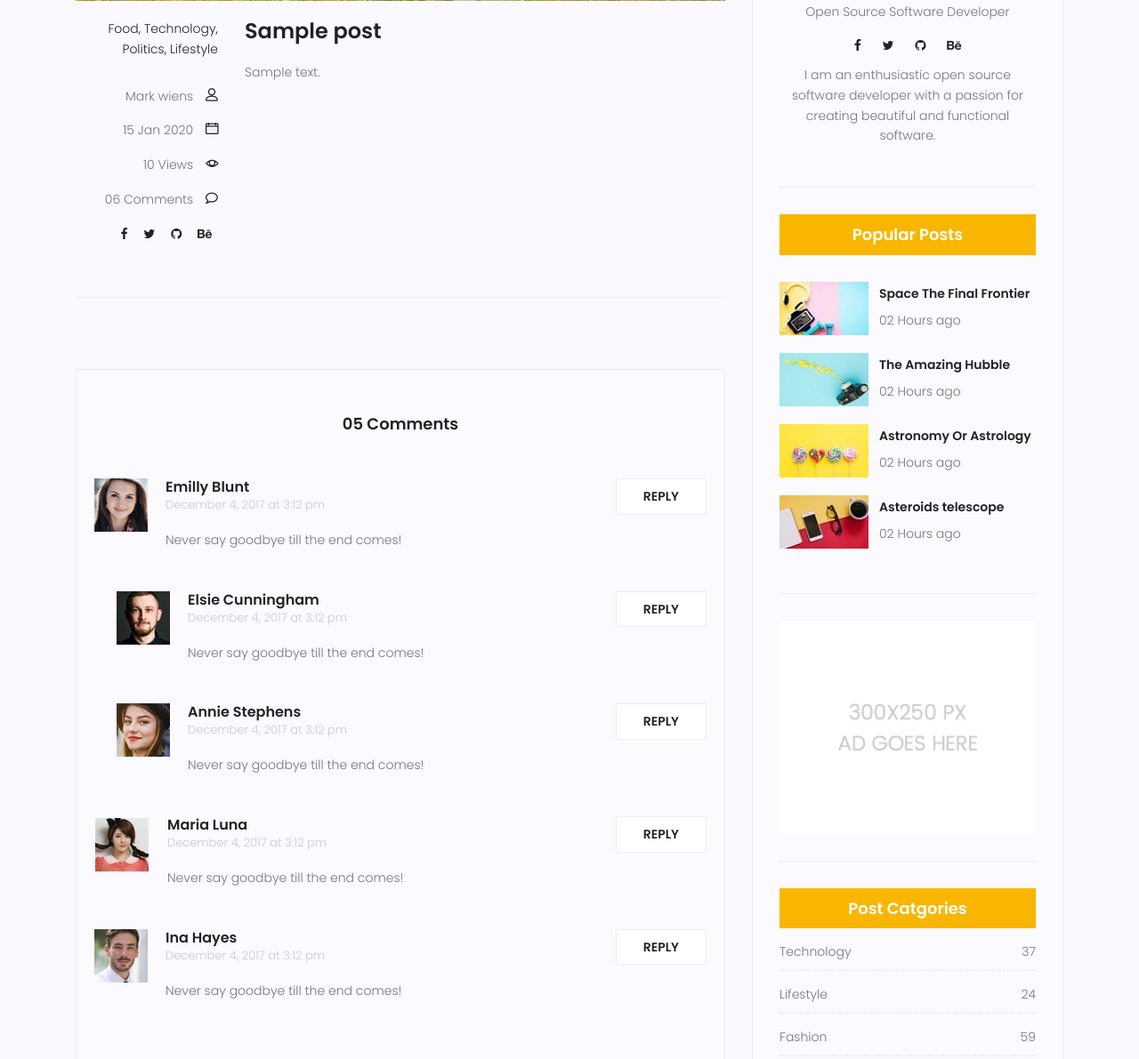
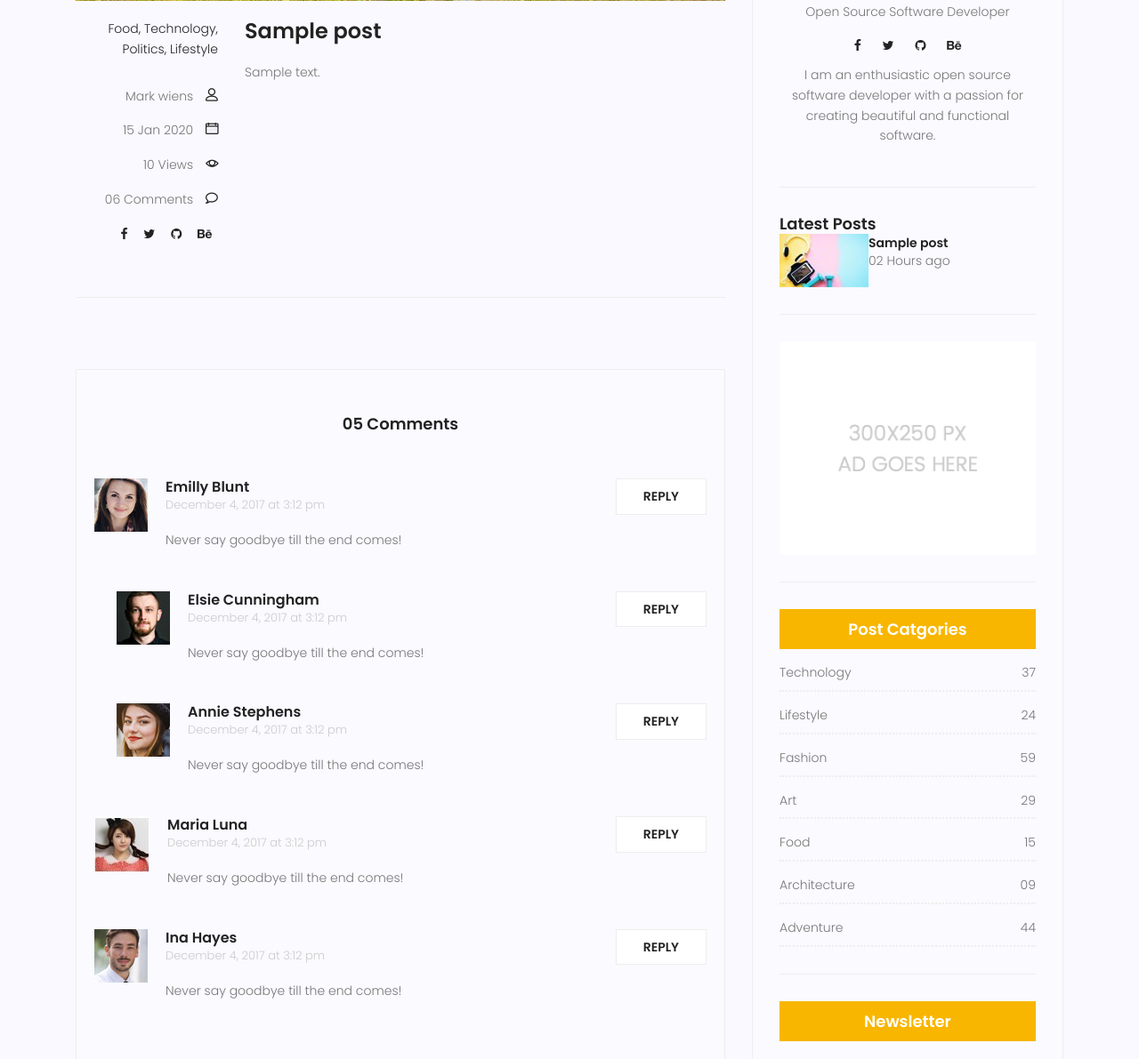
Before and after one commit to miladsade96/mydj, a Django app: page /blog/1 in a window 1280 px wide. Shown: the part 760-1951 px from the top of the page at 89% size. Run offline with Django 3.2, Linux system fonts and the light colour scheme; tables that the repository leaves empty hold one stand-in row (values such as "Sample post"); some libraries are stand-ins or nearby versions.

Commit message:
Renaming latest-posts.html

```diff
--- a/blog/templatetags/blog_tags.py
+++ b/blog/templatetags/blog_tags.py
@@ -19,7 +19,7 @@ def snippet(value, word_count):
     return value[:word_count] + "..."
 
 
-@register.inclusion_tag("popular_posts.html")
-def popular_posts(count=3):
-    posts = Post.objects.filter(status=1).order_by("-counted_views")[:count]
+@register.inclusion_tag("blog/blog-latest-posts.html")
+def latest_posts(count=3):
+    posts = Post.objects.filter(status=1).order_by("-published_date")[:count]
     return {"posts": posts}
--- /dev/null
+++ b/templates/blog/blog-latest-posts.html
@@ -0,0 +1,20 @@
+{% load static %}
+
+<div class="single-sidebar-widget latest-post-widget">
+  <h4 class="latest-title">Latest Posts</h4>
+  <div class="latest-post-list">
+    {% for post in posts %}
+    <div class="single-post-list d-flex flex-row align-items-center">
+      <div class="thumb">
+        <img class="img-fluid" src="{% static 'img/blog/pp1.jpg' %}" alt="" />
+      </div>
+      <div class="details">
+        <a href="blog-single.html"
+        ><h6>{{post.title}}</h6></a
+        >
+        <p>02 Hours ago</p>
+      </div>
+    </div>
+    {% endfor %}
+  </div>
+</div>
--- a/templates/blog/blog-single.html
+++ b/templates/blog/blog-single.html
@@ -278,49 +278,8 @@
 
           {% include 'blog/blog-writer.html' %}
 
-          <div class="single-sidebar-widget popular-post-widget">
-            <h4 class="popular-title">Popular Posts</h4>
-            <div class="popular-post-list">
-              <div class="single-post-list d-flex flex-row align-items-center">
-                <div class="thumb">
-                  <img class="img-fluid" src="{% static 'img/blog/pp1.jpg' %}" alt="" />
-                </div>
-                <div class="details">
-                  <a href="blog-single.html"
-                    ><h6>Space The Final Frontier</h6></a
-                  >
-                  <p>02 Hours ago</p>
-                </div>
-              </div>
-              <div class="single-post-list d-flex flex-row align-items-center">
-                <div class="thumb">
-                  <img class="img-fluid" src="{% static 'img/blog/pp2.jpg' %}" alt="" />
-                </div>
-                <div class="details">
-                  <a href="blog-single.html"><h6>The Amazing Hubble</h6></a>
-                  <p>02 Hours ago</p>
-                </div>
-              </div>
-              <div class="single-post-list d-flex flex-row align-items-center">
-                <div class="thumb">
-                  <img class="img-fluid" src="{% static 'img/blog/pp3.jpg' %}" alt="" />
-                </div>
-                <div class="details">
-                  <a href="blog-single.html"><h6>Astronomy Or Astrology</h6></a>
-                  <p>02 Hours ago</p>
-                </div>
-              </div>
-              <div class="single-post-list d-flex flex-row align-items-center">
-                <div class="thumb">
-                  <img class="img-fluid" src="{% static 'img/blog/pp4.jpg' %}" alt="" />
-                </div>
-                <div class="details">
-                  <a href="blog-single.html"><h6>Asteroids telescope</h6></a>
-                  <p>02 Hours ago</p>
-                </div>
-              </div>
-            </div>
-          </div>
+          {% latest_posts 3 %}
+
           <div class="single-sidebar-widget ads-widget">
             <a href="#"
               ><img class="img-fluid" src="{% static 'img/blog/ads-banner.jpg' %}" alt=""
```
Also changed, not shown: templates/blog/latest-posts.html (deleted).
